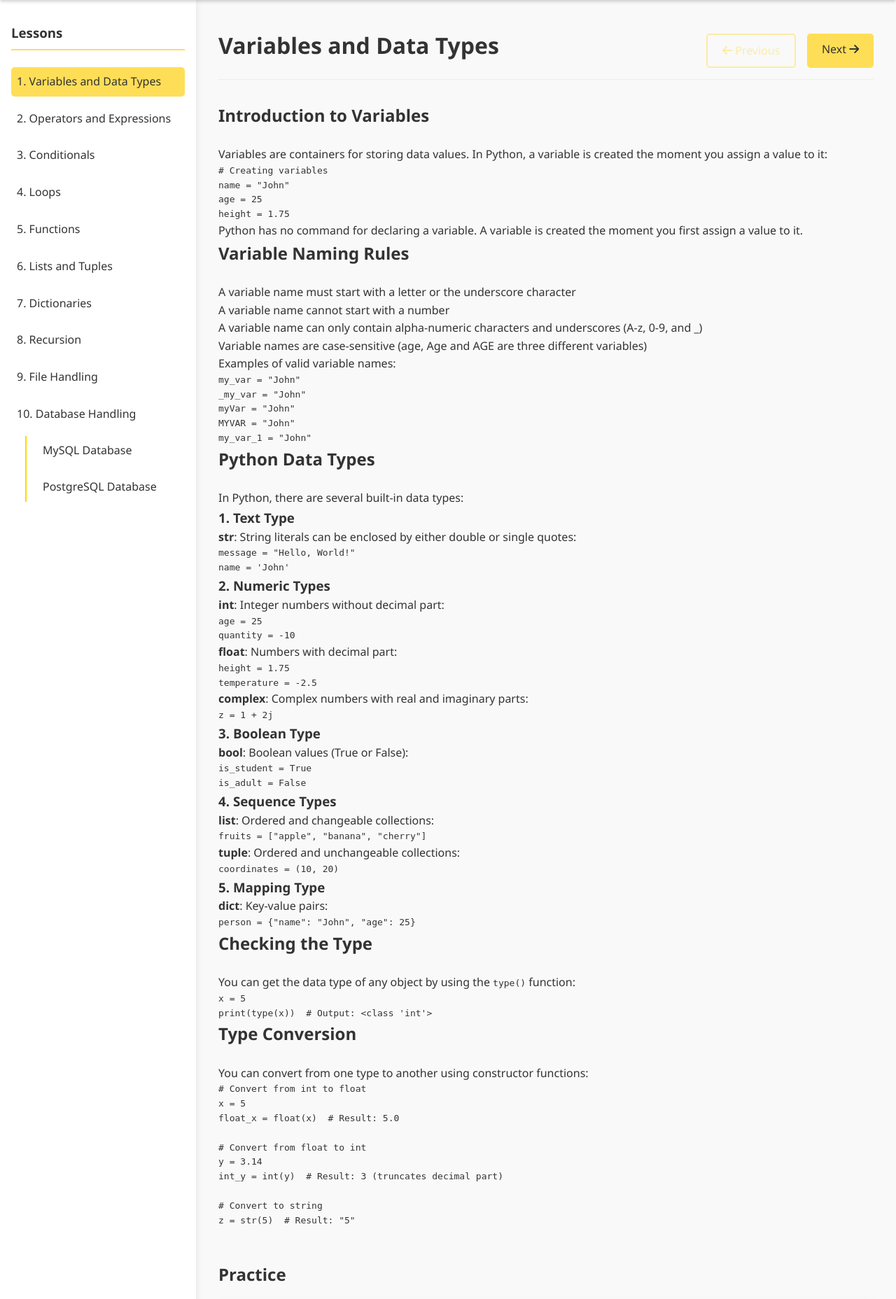
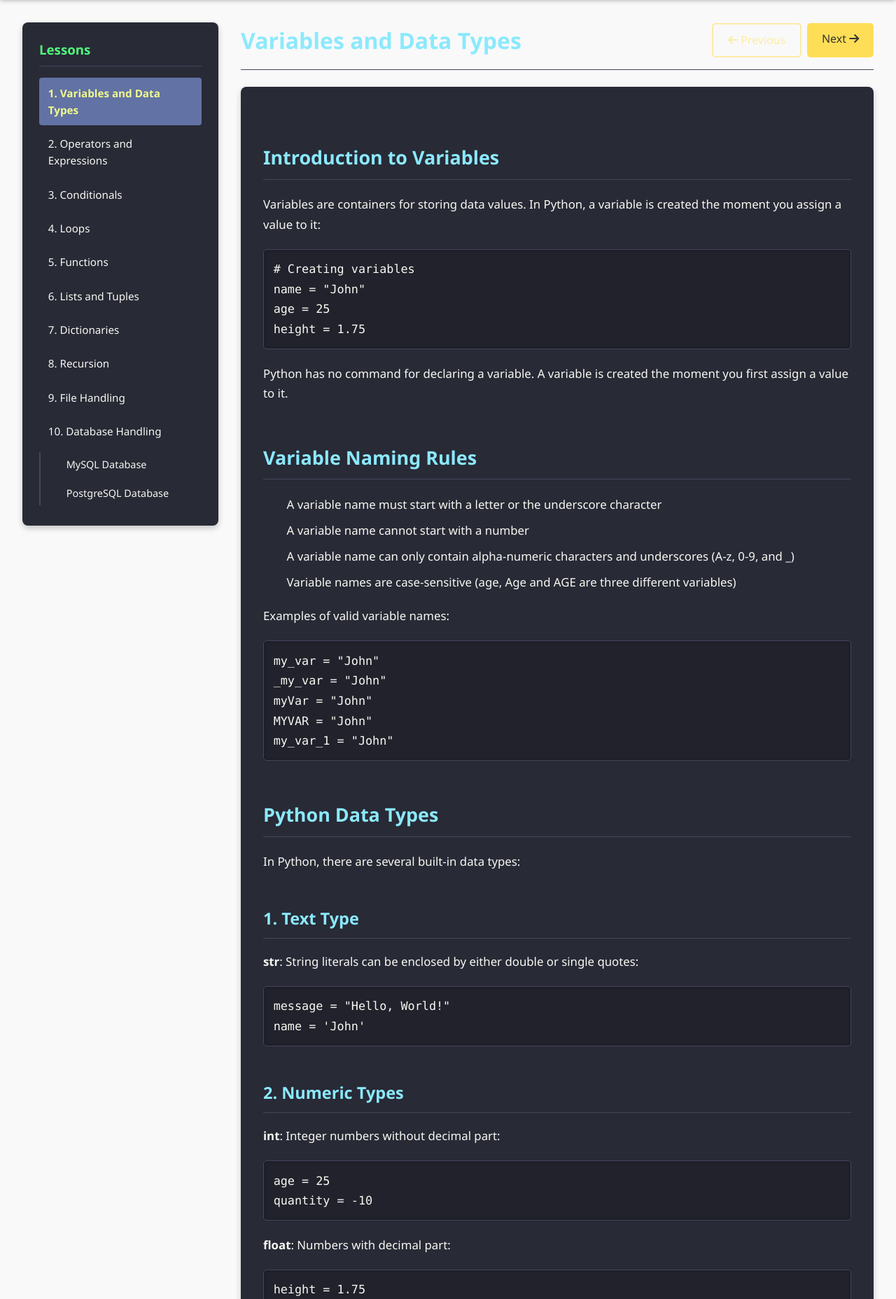
Before and after one commit to codoom1/Learn_python_Basics, a Flask app: page /lessons/variables in a window 1280 px wide. Shown: the part 64-1920 px from the top of the page at 70% size. Run offline with Flask 2, Linux system fonts and the light colour scheme; some libraries are stand-ins or nearby versions.

Commit message:
Modified the css file

```diff
--- a/static/css/style.css
+++ b/static/css/style.css
@@ -486,136 +486,235 @@ footer {
 /* LESSON PAGE STYLES */
 .lesson-container {
     display: flex;
-    min-height: calc(100vh - 56px - 338px); /* Viewport height minus header and footer */
+    max-width: 1600px; /* Allow wider content */
+    margin: 2rem auto;
+    gap: 2rem;
+    padding: 0 2rem;
 }
 
 .lesson-sidebar {
-    width: 280px;
-    background-color: white;
-    box-shadow: 0 0 10px rgba(0, 0, 0, 0.1);
-    padding: 2rem 1rem;
-    transition: all 0.3s ease;
+    flex: 0 0 280px; /* Fixed width sidebar */
+    background-color: #282a36;
+    padding: 1.5rem;
+    border-radius: 8px;
+    height: fit-content; /* Adjust height to content */
+    box-shadow: 0 4px 8px rgba(0,0,0,0.2);
 }
 
 .lesson-sidebar h3 {
-    margin-bottom: 1.5rem;
+    color: #50fa7b;
+    margin-top: 0;
+    border-bottom: 1px solid #44475a;
     padding-bottom: 0.5rem;
-    border-bottom: 2px solid var(--secondary-color);
 }
 
-.lesson-sidebar ul li {
-    margin-bottom: 0.7rem;
+.lesson-sidebar ul {
+    list-style: none;
+    padding: 0;
+    margin: 1rem 0 0 0;
 }
 
 .lesson-sidebar ul li a {
     display: block;
-    padding: 0.5rem;
-    color: var(--dark-color);
-    border-radius: 5px;
-    transition: all 0.3s;
+    padding: 0.6rem 0.8rem;
+    color: #f8f8f2;
+    text-decoration: none;
+    border-radius: 4px;
+    margin-bottom: 0.3rem;
+    transition: background-color 0.2s, color 0.2s;
+    font-size: 0.95em;
 }
 
-.lesson-sidebar ul li a:hover,
+.lesson-sidebar ul li a:hover {
+    background-color: #44475a;
+    color: #8be9fd;
+}
+
 .lesson-sidebar ul li a.active {
-    background-color: var(--secondary-color);
-    color: var(--dark-color);
+    background-color: #6272a4;
+    color: #f1fa8c;
+    font-weight: bold;
+}
+
+.lesson-sidebar .sub-lessons {
+    padding-left: 1.5rem;
+    margin-top: 0.5rem;
+    border-left: 2px solid #44475a;
+}
+
+.lesson-sidebar .sub-lessons a {
+    font-size: 0.9em;
+    padding: 0.4rem 0.8rem;
 }
 
 .lesson-content {
-    flex: 1;
-    padding: 2rem;
-    overflow-x: hidden;
+    flex: 1; /* Take remaining space */
+    min-width: 0; /* Prevent overflow issues with flex */
 }
 
 .lesson-header {
     display: flex;
     justify-content: space-between;
     align-items: center;
-    margin-bottom: 2rem;
+    margin-bottom: 1.5rem;
     padding-bottom: 1rem;
-    border-bottom: 1px solid #eee;
-    flex-wrap: wrap;
+    border-bottom: 1px solid #44475a;
+}
+
+.lesson-header h1 {
+    color: #8be9fd;
+    margin: 0;
 }
 
 .lesson-navigation {
     display: flex;
-    margin-top: 1rem;
-}
-
-.lesson-navigation a {
-    margin-left: 1rem;
+    gap: 0.5rem;
 }
 
 .lesson-section, .practice-section, .exercises-section {
-    margin-bottom: 3rem;
+    background-color: #282a36;
+    padding: 1.5rem 2rem;
+    margin-bottom: 2rem;
+    border-radius: 8px;
+    box-shadow: 0 4px 8px rgba(0,0,0,0.2);
 }
 
 .lesson-section h2, .practice-section h2, .exercises-section h2 {
+    color: #50fa7b;
+    margin-top: 0;
     margin-bottom: 1.5rem;
+    border-bottom: 1px solid #44475a;
+    padding-bottom: 0.5rem;
 }
 
-/* Responsive tables */
-.operator-table {
-    width: 100%;
-    margin-bottom: 1.5rem;
-    border-collapse: collapse;
-    border: 1px solid #ddd;
-    overflow-x: auto;
-    display: block;
+/* Improved Lesson Theory Readability */
+#lesson-theory {
+    line-height: 1.7;
+    color: #f8f8f2; /* Main text color */
+    font-size: 1.05em;
 }
 
-.operator-table th, .operator-table td {
-    border: 1px solid #ddd;
-    padding: 8px;
-    text-align: left;
+#lesson-theory h2,
+#lesson-theory h3,
+#lesson-theory h4 {
+    color: #8be9fd; /* Heading color */
+    margin-top: 2em;
+    margin-bottom: 0.8em;
+    padding-bottom: 0.3em;
+    border-bottom: 1px solid #44475a;
 }
 
-.operator-table th {
-    background-color: #f2f2f2;
+#lesson-theory h2 {
+    font-size: 1.6em;
+}
+
+#lesson-theory h3 {
+    font-size: 1.4em;
+}
+
+#lesson-theory h4 {
+    font-size: 1.2em;
+    color: #ffb86c; /* Different color for h4 */
+    border-bottom: none;
+}
+
+#lesson-theory p {
+    margin-bottom: 1.2em;
+}
+
+#lesson-theory ul,
+#lesson-theory ol {
+    margin-bottom: 1.2em;
+    padding-left: 2em; /* Standard indentation */
+}
+
+#lesson-theory li {
+    margin-bottom: 0.5em;
+}
+
+/* Styling for inline code */
+#lesson-theory code {
+    background-color: #44475a; /* Match editor theme */
+    color: #ffb86c; /* Different color for inline code */
+    padding: 0.2em 0.4em;
+    border-radius: 3px;
+    font-size: 0.9em; /* Slightly smaller than surrounding text */
+    font-family: 'Fira Code', Consolas, Monaco, 'Andale Mono', 'Ubuntu Mono', monospace;
+}
+
+/* Styling for code blocks */
+#lesson-theory pre {
+    background-color: #21222c; /* Slightly darker than section bg */
+    color: #f8f8f2;
+    padding: 1em;
+    border-radius: 5px;
+    overflow-x: auto; /* Add scrollbars if code is too wide */
+    margin: 1.5em 0;
+    border: 1px solid #44475a;
+    box-shadow: inset 0 0 5px rgba(0,0,0,0.3);
+}
+
+#lesson-theory pre code {
+    background-color: transparent; /* Code inside pre shouldn't have its own bg */
+    color: inherit; /* Inherit color from pre */
+    padding: 0;
+    border-radius: 0;
+    font-size: 1em; /* Match pre font size */
+    white-space: pre; /* Ensure whitespace is preserved */
+}
+
+/* Enhanced Code Output Area */
+.code-output {
+    background-color: #21222c; /* Match pre style */
+    color: #f8f8f2;
+    padding: 1em;
+    border-radius: 5px;
+    margin-top: 1rem;
+    min-height: 100px; /* Give it some initial height */
+    font-family: 'Fira Code', Consolas, Monaco, 'Andale Mono', 'Ubuntu Mono', monospace;
+    font-size: 0.95em;
+    white-space: pre-wrap; /* Wrap long lines but preserve spaces */
+    overflow-y: auto; /* Add scroll if output is long */
+    border: 1px solid #44475a;
+    box-shadow: inset 0 0 5px rgba(0,0,0,0.3);
+}
+
+/* Style for error messages within the output (uses inline style from JS currently) */
+.code-output span[style*="#ff5555"] {
     font-weight: bold;
 }
 
-/* CODE EDITOR */
+/* Editor container adjustments if needed */
 .code-editor-container {
-    border-radius: 5px;
-    overflow: hidden;
-    box-shadow: 0 0 15px rgba(0, 0, 0, 0.1);
+    margin-bottom: 1rem;
 }
 
 .editor-header {
     display: flex;
     justify-content: space-between;
     align-items: center;
-    background-color: #282a36;
-    padding: 0.7rem 1rem;
-    color: white;
-    flex-wrap: wrap;
+    margin-bottom: 0.5rem;
+    padding: 0.5rem 1rem;
+    background-color: #44475a;
+    border-radius: 5px 5px 0 0;
 }
 
-.editor-header > * {
-    margin: 0.3rem 0;
+.editor-header span {
+    color: #8be9fd;
+    font-weight: bold;
 }
 
-.editor-header.output-header {
-    margin-top: 0.5rem;
+.output-header {
+    border-radius: 0; /* No top radius */
+    margin-top: 1rem;
+    margin-bottom: 0;
 }
 
 .CodeMirror {
-    height: 300px;
-    font-family: 'Fira Code', monospace;
-    font-size: 14px;
-}
-
-.code-output {
-    background-color: #282a36;
-    color: white;
-    padding: 1rem;
-    min-height: 150px;
-    max-height: 200px;
-    overflow-y: auto;
-    font-family: 'Courier New', Courier, monospace;
-    white-space: pre-wrap;
-    word-wrap: break-word;
+    border: 1px solid #44475a;
+    border-radius: 0 0 5px 5px;
+    height: auto; /* Adjust height automatically or set fixed */
+    min-height: 200px;
 }
 
 /* Exercises */
```
